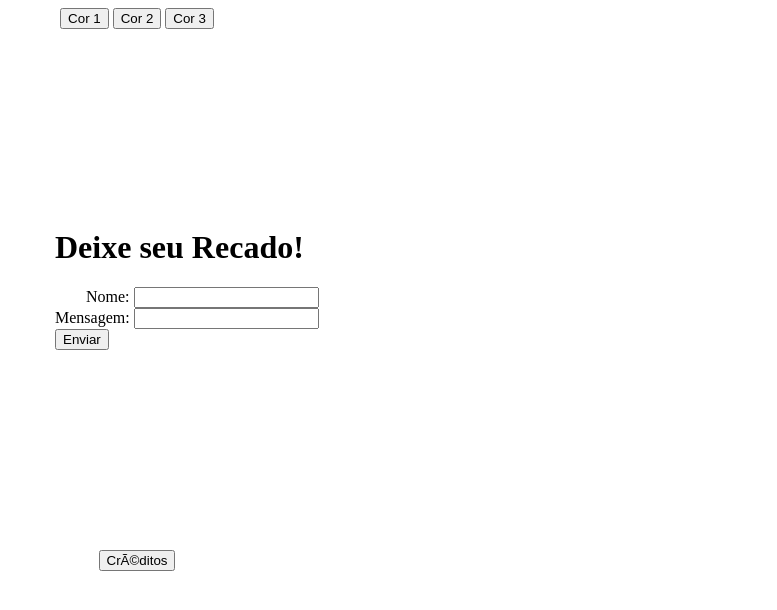
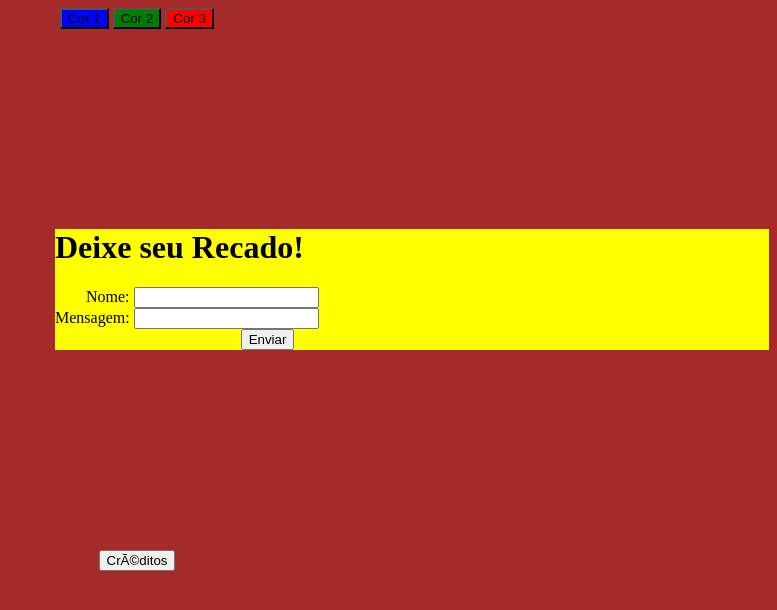
Before and after one commit to danlmaia/ProjetoWEB, a plain HTML site: page Projeto 1/index.html in a window 1280 px wide. Shown: the whole page, without its empty margins (503-1280 px from the left). Drawn offline with Linux system fonts and the light colour scheme.

Commit message:
Update estilo.css

```diff
--- a/Projeto 1/CSS/estilo.css
+++ b/Projeto 1/CSS/estilo.css
@@ -1,11 +1,18 @@
 header{
    text-align: center;
+}
+
+body{
+    top: 400px;
+    left:400px;
+    background-color: brown;
 }
 
 #conteudo{
     margin-top: 200px;
     text-align: left;
     margin-left: 550px;
+    background-color: yellow;
 
 }
 
@@ -18,6 +25,7 @@ header{
 
 #btnEnviar{
     text-align: right;
+    margin-left: 26%;
 }
 
 #nome{
@@ -28,6 +36,15 @@ header{
 button{
     text-align: right;
 }
+#botao1{
+    background-color: blue;
+}
+#botao2{
+    background-color: green;
+}
+#botao3{
+    background-color: red;
+}
 
 footer{
     margin-top: 200px;
```
